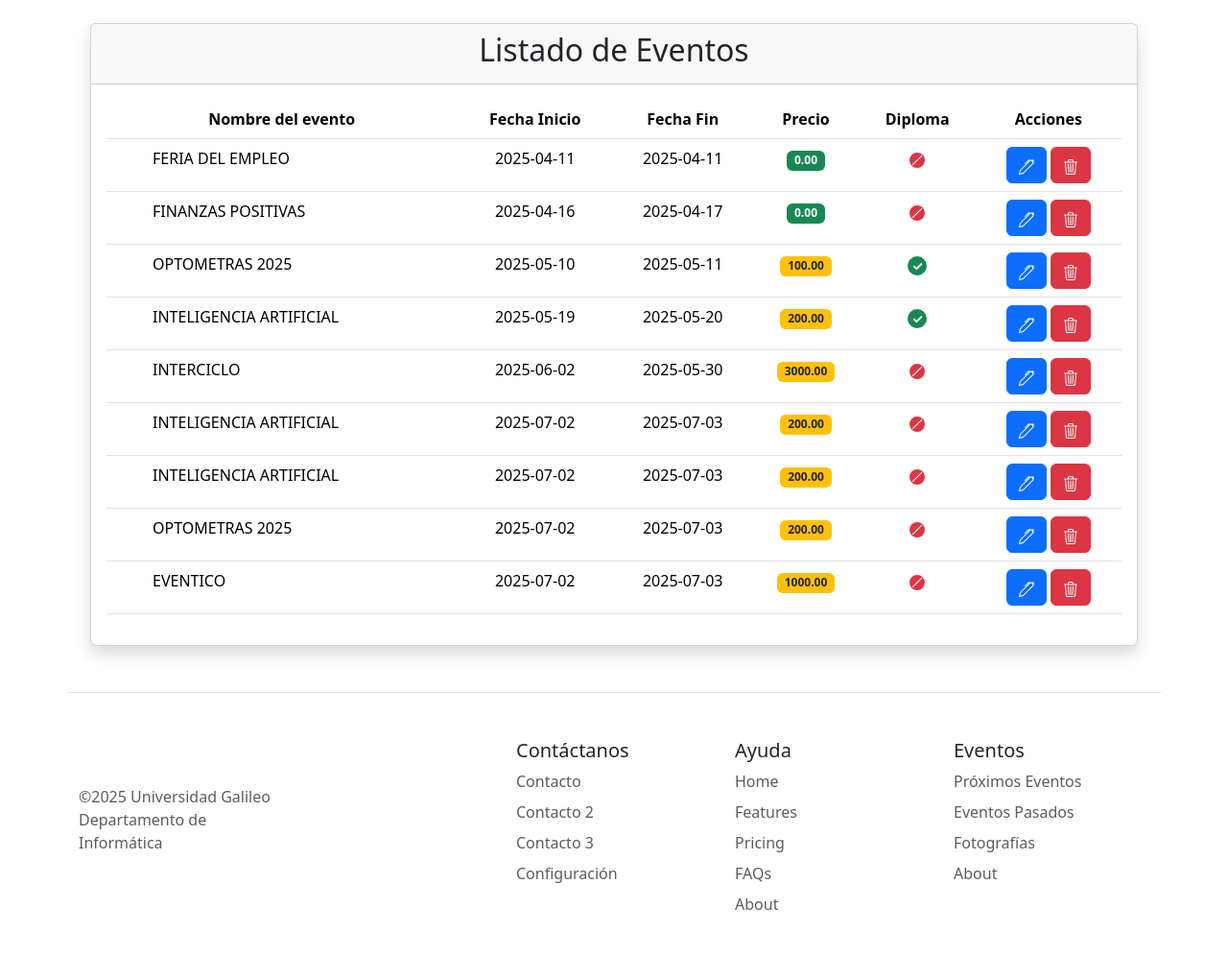
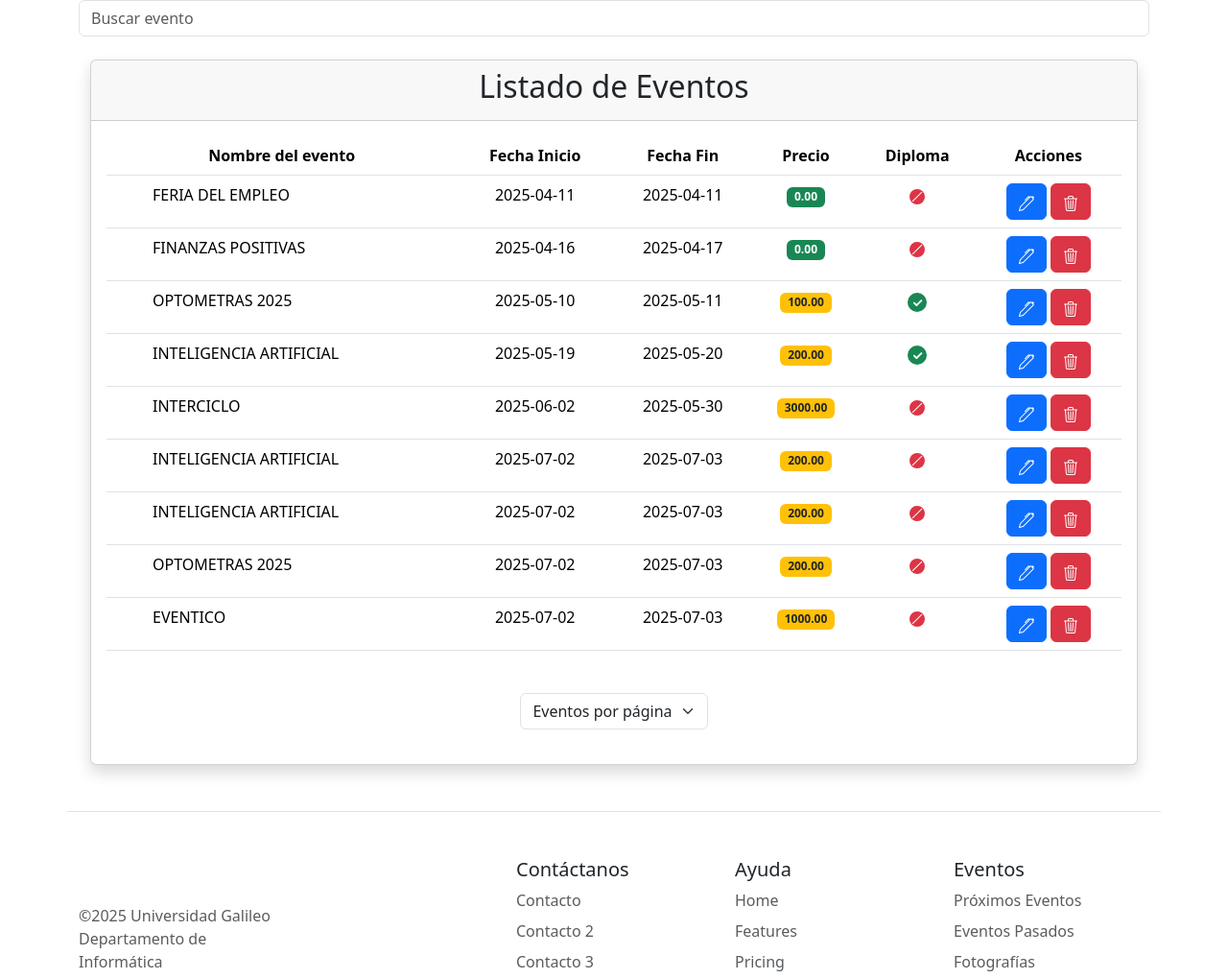
Before and after one commit to jimegaitan/eventos, a Django app: page /listado4/ in a window 1280 px wide. Shown: the part 106-1126 px from the top of the page at 96% size. Before the commit the page ends 1054 px from the top, so only its background shows below. Run offline with Django 5.2, Linux system fonts and the light colour scheme; data comes from the database, SQL or seed files in the repository.

Commit message:
cambio desplegable estático listado4.html

```diff
--- a/eventos/templates/listado3.html
+++ b/eventos/templates/listado3.html
@@ -62,11 +62,12 @@
         </div>
 
 
-
       </template>
     </ul>
   </template>
 </div>
+
+
 
 
 <script>
--- a/eventos/templates/listado4.html
+++ b/eventos/templates/listado4.html
@@ -1,9 +1,25 @@
 {% extends "layout/base.html" %}
 
 {% block content %}
+<div x-data="eventosHandler()" x-init="cargarEventos()">
+  <template x-if="cargando">
+    <p>Cargando eventos...</p>
+  </template>
+  <input type="search" x-model="nombre" placeholder="Buscar evento" class="form-control mb-3">
+  <template x-if="!cargando">
+    <ul>
+      <template x-for="evento in eventosFiltrados" :key="evento.id">
+
+      </template>
+    </ul>
+  </template>
+</div>
+
+
 <div class="container mt-4 mb-4 text-center" x-data="eventosHandler()" x-init="cargarEventos()">
   <div class="card shadow">
     <div class="card-header">
+
       <h2>Listado de Eventos</h2>
     </div>
     <div class="card-body">
@@ -21,8 +37,10 @@
               <th scope="col">Diploma</th>
               <th scope="col">Acciones</th>
             </tr>
+
           </thead>
           <tbody>
+
             <template x-for="evento in eventos" :key="evento.id">
               <tr>
                 <td class="text-start ps-5" x-text="evento.nombre"></td>
@@ -39,15 +57,17 @@
                 <td>
                   <template x-if="evento.diploma">
                     <span class="text-success">
-                      <svg xmlns="http://www.w3.org/2000/svg" width="20" height="20" fill="currentColor" class="bi bi-check-circle-fill" viewBox="0 0 16 16">
-                        <path d="M16 8A8 8 0 1 1 0 8a8 8 0 0 1 16 0zM6.97 11.03a.75.75 0 0 0 1.07 0l3.992-3.992a.75.75 0 1 0-1.06-1.06L7.5 9.439 6.03 7.97a.75.75 0 1 0-1.06 1.06l1.999 2z"/>
+                      <svg xmlns="http://www.w3.org/2000/svg" width="20" height="20" fill="currentColor"
+                        class="bi bi-check-circle-fill" viewBox="0 0 16 16">
+                        <path
+                          d="M16 8A8 8 0 1 1 0 8a8 8 0 0 1 16 0zM6.97 11.03a.75.75 0 0 0 1.07 0l3.992-3.992a.75.75 0 1 0-1.06-1.06L7.5 9.439 6.03 7.97a.75.75 0 1 0-1.06 1.06l1.999 2z" />
                       </svg>
                     </span>
                   </template>
                   <template x-if="!evento.diploma">
                     <span class="text-danger">
-                        <svg xmlns="http://www.w3.org/2000/svg" width="16" height="16" fill="currentColor" class="bi bi-ban-fill"
-                            viewBox="0 0 16 16">
+                      <svg xmlns="http://www.w3.org/2000/svg" width="16" height="16" fill="currentColor"
+                        class="bi bi-ban-fill" viewBox="0 0 16 16">
                         <path
                           d="M16 8A8 8 0 1 1 0 8a8 8 0 0 1 16 0M2.71 12.584q.328.378.706.707l9.875-9.875a7 7 0 0 0-.707-.707l-9.875 9.875Z" />
                       </svg>
@@ -56,7 +76,8 @@
                 </td>
                 <td>
                   <button class="btn btn-primary" @click="editarEvento(evento.id)">
-                        <svg xmlns="http://www.w3.org/2000/svg" width="16" height="16" fill="currentColor" class="bi bi-pen" viewBox="0 0 16 16">
+                    <svg xmlns="http://www.w3.org/2000/svg" width="16" height="16" fill="currentColor" class="bi bi-pen"
+                      viewBox="0 0 16 16">
                       <path
                         d="m13.498.795.149-.149a1.207 1.207 0 1 1 1.707 1.708l-.149.148a1.5 1.5 0 0 1-.059 2.059L4.854 14.854a.5.5 0 0 1-.233.131l-4 1a.5.5 0 0 1-.606-.606l1-4a.5.5 0 0 1 .131-.232l9.642-9.642a.5.5 0 0 0-.642.056L6.854 4.854a.5.5 0 1 1-.708-.708L9.44.854A1.5 1.5 0 0 1 11.5.796a1.5 1.5 0 0 1 1.998-.001m-.644.766a.5.5 0 0 0-.707 0L1.95 11.756l-.764 3.057 3.057-.764L14.44 3.854a.5.5 0 0 0 0-.708z" />
                     </svg>
@@ -66,8 +87,10 @@
 
                   </button>
                   <button class="btn btn-danger" @click="eliminarEvento(evento.id)">
-                        <svg xmlns="http://www.w3.org/2000/svg" width="16" height="16" fill="currentColor" class="bi bi-trash3" viewBox="0 0 16 16">
-                            <path d="M6.5 1h3a.5.5 0 0 1 .5.5v1H6v-1a.5.5 0 0 1 .5-.5M11 2.5v-1A1.5 1.5 0 0 0 9.5 0h-3A1.5 1.5 0 0 0 5 1.5v1H1.5a.5.5 0 0 0 0 1h.538l.853 10.66A2 2 0 0 0 4.885 16h6.23a2 2 0 0 0 1.994-1.84l.853-10.66h.538a.5.5 0 0 0 0-1zm1.958 1-.846 10.58a1 1 0 0 1-.997.92h-6.23a1 1 0 0 1-.997-.92L3.042 3.5zm-7.487 1a.5.5 0 0 1 .528.47l.5 8.5a.5.5 0 0 1-.998.06L5 5.03a.5.5 0 0 1 .47-.53Zm5.058 0a.5.5 0 0 1 .47.53l-.5 8.5a.5.5 0 1 1-.998-.06l.5-8.5a.5.5 0 0 1 .528-.47M8 4.5a.5.5 0 0 1 .5.5v8.5a.5.5 0 0 1-1 0V5a.5.5 0 0 1 .5-.5"/>
+                    <svg xmlns="http://www.w3.org/2000/svg" width="16" height="16" fill="currentColor"
+                      class="bi bi-trash3" viewBox="0 0 16 16">
+                      <path
+                        d="M6.5 1h3a.5.5 0 0 1 .5.5v1H6v-1a.5.5 0 0 1 .5-.5M11 2.5v-1A1.5 1.5 0 0 0 9.5 0h-3A1.5 1.5 0 0 0 5 1.5v1H1.5a.5.5 0 0 0 0 1h.538l.853 10.66A2 2 0 0 0 4.885 16h6.23a2 2 0 0 0 1.994-1.84l.853-10.66h.538a.5.5 0 0 0 0-1zm1.958 1-.846 10.58a1 1 0 0 1-.997.92h-6.23a1 1 0 0 1-.997-.92L3.042 3.5zm-7.487 1a.5.5 0 0 1 .528.47l.5 8.5a.5.5 0 0 1-.998.06L5 5.03a.5.5 0 0 1 .47-.53Zm5.058 0a.5.5 0 0 1 .47.53l-.5 8.5a.5.5 0 1 1-.998-.06l.5-8.5a.5.5 0 0 1 .528-.47M8 4.5a.5.5 0 0 1 .5.5v8.5a.5.5 0 0 1-1 0V5a.5.5 0 0 1 .5-.5" />
                     </svg>
                   </button>
                 </td>
@@ -81,8 +104,28 @@
           </tbody>
         </table>
       </template>
+
+      <div class="d-flex justify-content-center mt-4">
+        <select class="form-select" aria-label="Default select example"
+          x-model.number="eventosPorPagina"
+          x-on:change="cargarEventos()"
+          style="width: auto; margin: 20px auto; text-align: center;">
+          <option selected>Eventos por página</option>
+          <option value="5">5</option>
+          <option value="10">10</option>
+          <option value="15">15</option>
+          <option value="20">20</option>
+        </select>
       </div>
     </div>
+  </div>
+</div>
+
+
+
+</template>
+</ul>
+</template>
 </div>
 
 <script>
```
Lines whose indentation alone changed are shown as unchanged.
